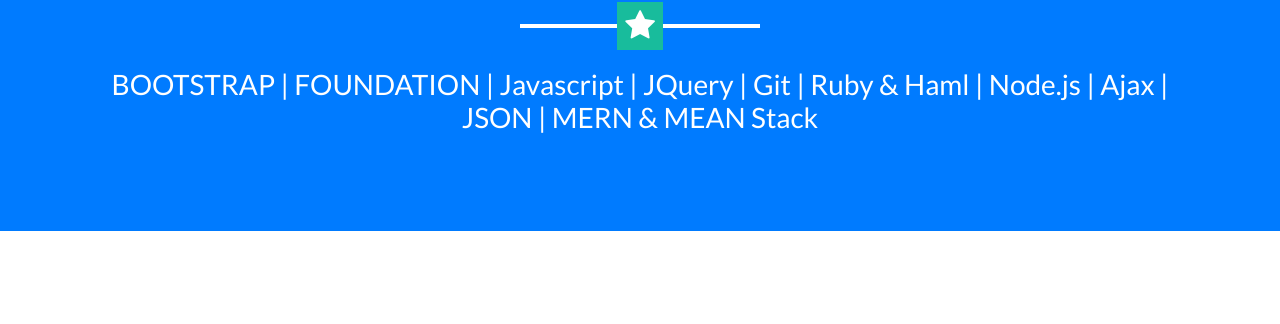
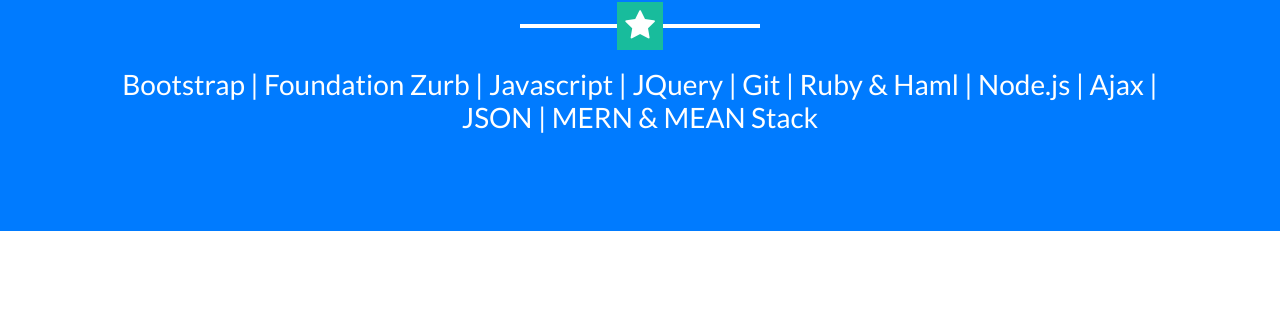
Before and after one commit to d88naimi/Davey-Portfolio, a website with bundled scripts: page index.html in a window 1280 px wide. Shown: the part 757-1081 px from the top of the page. Built offline with nearby package versions, Linux system fonts and the light colour scheme.

Commit message:
edits capitalize font

```diff
--- a/index.html
+++ b/index.html
@@ -61,7 +61,7 @@
     alt="David Naimi">
             <h1 class="text-uppercase mb-0">David Naimi</h1>
             <hr class="star-light">
-            <h2 class="font-weight-light mb-0">BOOTSTRAP | FOUNDATION | Javascript | JQuery | Git | Ruby & Haml | Node.js | Ajax | JSON | MERN & MEAN Stack</h2>
+            <h2 class="font-weight-light mb-0">Bootstrap | Foundation Zurb | Javascript | JQuery | Git | Ruby & Haml | Node.js | Ajax | JSON | MERN & MEAN Stack</h2>
         </div>
     </header>
 
```
